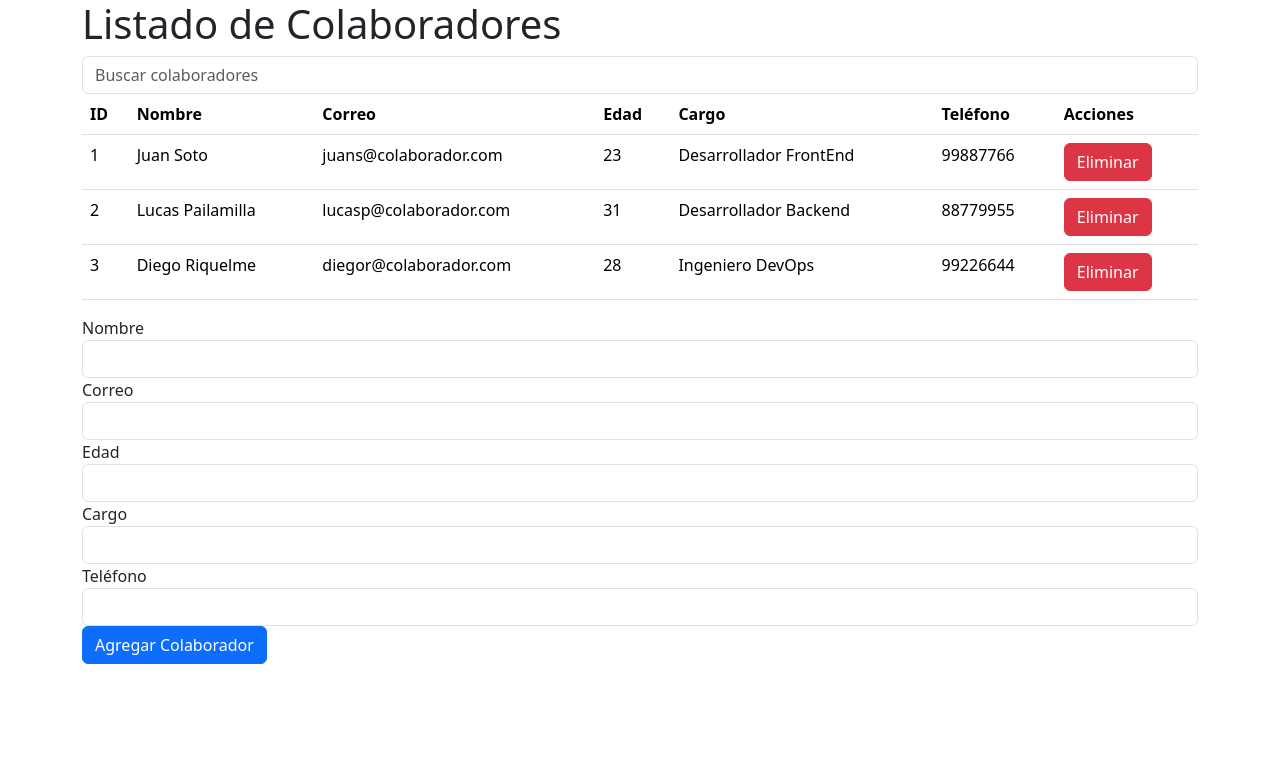
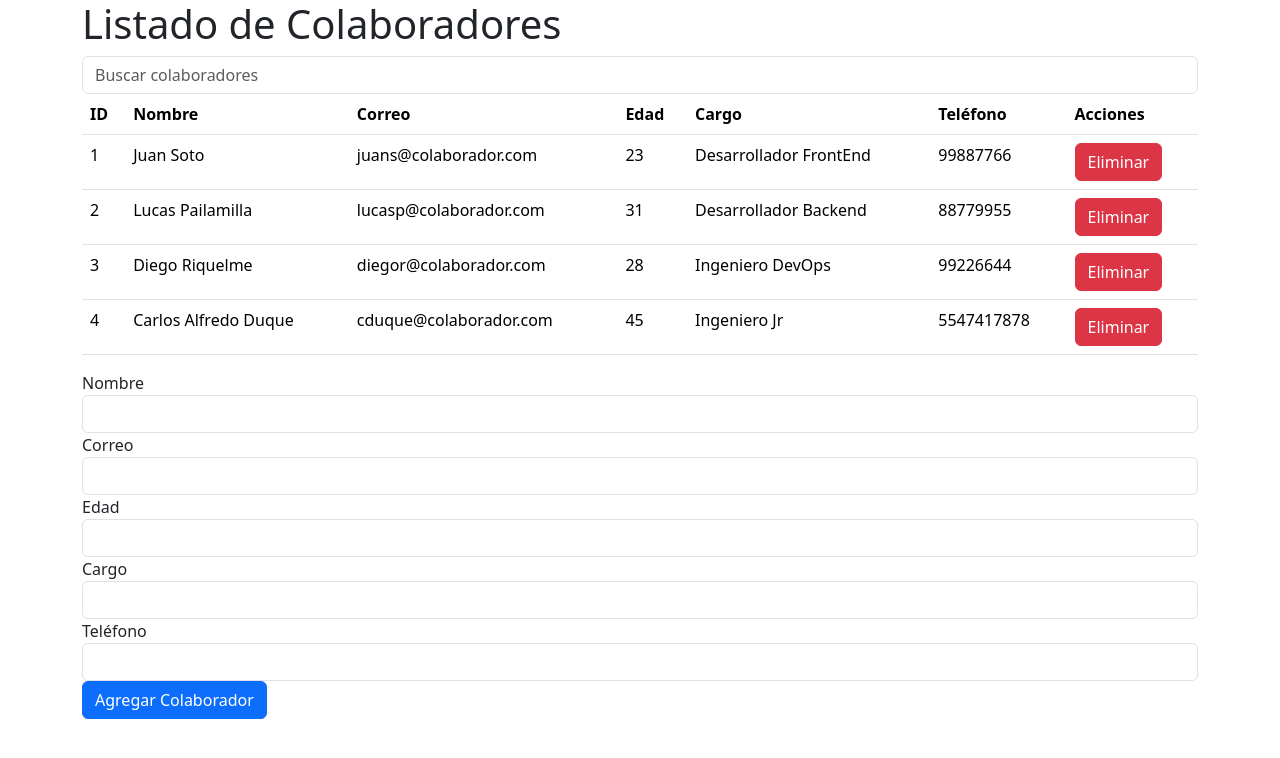
Before and after one commit to luisfersan/Modulo4ReactIDesafio3RenderizacionDinaCompo, a React (Vite) app: page / in a window 1280 px wide. Shown: the top 758 px of the page. Built offline with nearby package versions, Linux system fonts and the light colour scheme.

Commit message:
Doc/Se agrega un colaborador a la lista de la BDD

```diff
--- a/src/BaseColaboradores.js
+++ b/src/BaseColaboradores.js
@@ -35,4 +35,14 @@ export const BaseColaboradores = [
     cargo: "Ingeniero DevOps",
     telefono: "99226644",
   },
+
+  // Este es el cuarto objeto en el arreglo, que representa un colaborador.
+  {
+    id: "4",
+    nombre: "Carlos Alfredo Duque",
+    correo: "cduque@colaborador.com",
+    edad: "45",
+    cargo: "Ingeniero Jr",
+    telefono: "5547417878",
+  },
 ];
```
